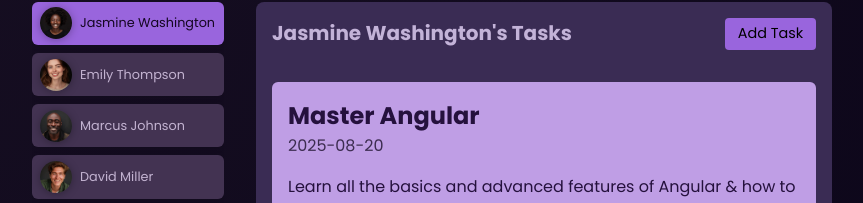
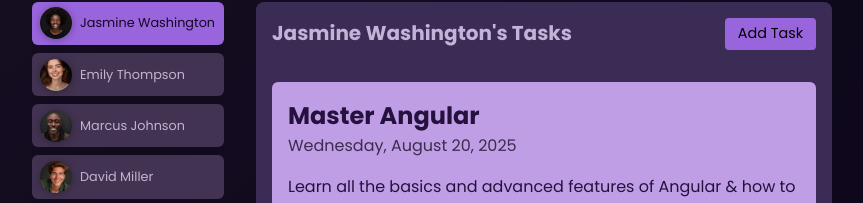
Before and after one commit to emre1n/angular-01-starting-project, an Angular app: page / in a window 1280 px wide. Both pictures are taken after a click on the button "Jasmine Washington". Shown: the part 270-473 px from the top of the page, without its empty margins (208-1071 px from the left). Built offline with nearby package versions, Linux system fonts and the light colour scheme.

Commit message:
add datePipe to dueDate

```diff
--- a/src/app/tasks/task/task.component.html
+++ b/src/app/tasks/task/task.component.html
@@ -1,7 +1,7 @@
 <app-card>
   <article>
     <h2>{{ task.title }}</h2>
-    <time>{{ task.dueDate }}</time>
+    <time>{{ task.dueDate | date : "fullDate" }}</time>
     <p>{{ task.summary }}</p>
     <p class="actions">
       <button (click)="onCompleteTask()">Complete</button>
--- a/src/app/tasks/task/task.component.ts
+++ b/src/app/tasks/task/task.component.ts
@@ -1,4 +1,5 @@
 import { Component, EventEmitter, Input, Output } from '@angular/core';
+import { DatePipe } from '@angular/common';
 
 import { CardComponent } from '../../shared/card/card.component';
 import { type Task } from './task.model';
@@ -6,7 +7,7 @@ import { type Task } from './task.model';
 @Component({
   selector: 'app-task',
   standalone: true,
-  imports: [CardComponent],
+  imports: [CardComponent, DatePipe],
   templateUrl: './task.component.html',
   styleUrl: './task.component.css',
 })
```
